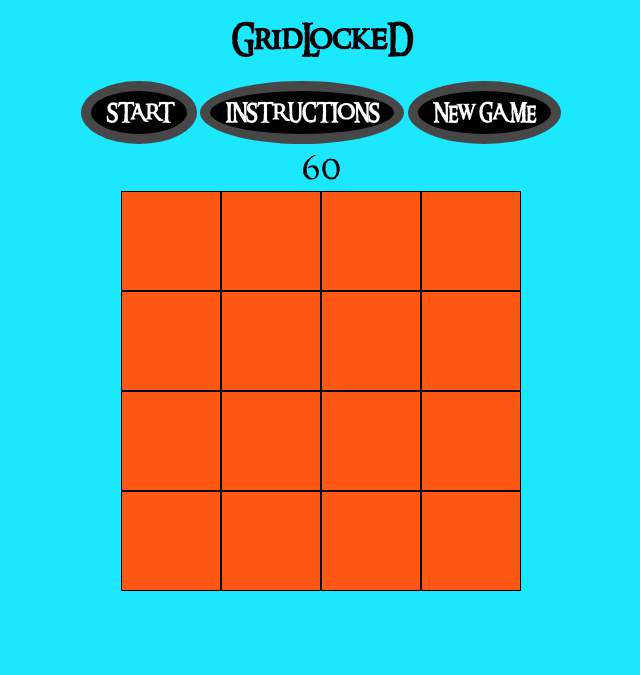
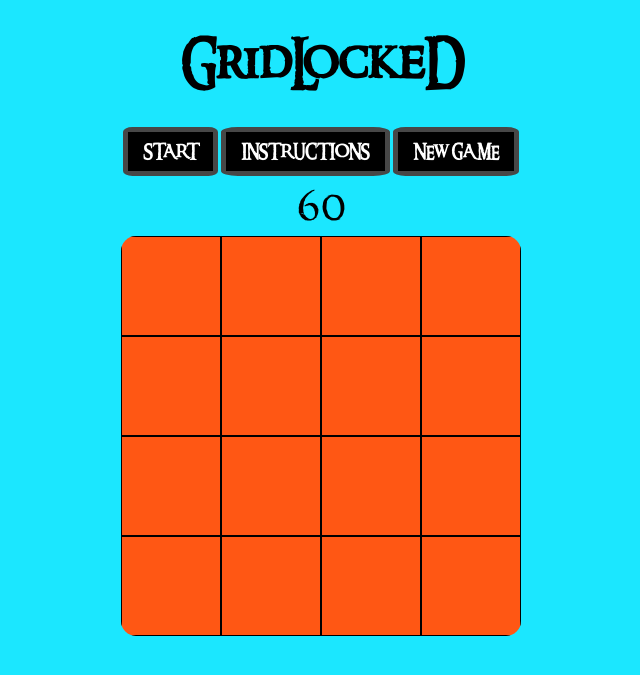
Before and after one commit to adjknowles/WDI-Project-1, a PHP site: page / in a window 1280 px wide. Shown: the top 675 px of the page, without its empty margins (319-959 px from the left). Run offline with PHP 8.4, Linux system fonts and the light colour scheme; some libraries are stand-ins or nearby versions.

Commit message:
Changed some CSS styling

```diff
--- a/css/style.css
+++ b/css/style.css
@@ -11,6 +11,7 @@ body {
 
 h1 {
   text-align: center;
+  font-size: 50px;
 }
 
 ul {
@@ -24,6 +25,7 @@ font-size: 60px;
   padding: 0;
   overflow: hidden;
   background-color: #FF5714;
+  border-radius: 15px;
 }
 
 .grid li {
@@ -41,20 +43,20 @@ li:hover {
 
 button {
   background: #000000;
-  border: 10px solid #474747;
+  border: 5px solid #474747;
   color: white;
 /*  border: none;*/
   padding: 10px 15px;
   font-size: 1.2em;
   font-family: monospace;
   font-weight: bold;
-  border-radius: 100%;
+  border-radius: 10%;
 }
 
 #start {
   color: white;
   padding: 10px 15px;
-  font-size: 1.2em;
+  font-size: 1em;
   font-family: monospace;
   font-weight: bold;
   font-family: ringbearer;
@@ -63,7 +65,7 @@ button {
 #newgame {
   color: white;
   padding: 10px 15px;
-  font-size: 1.2em;
+  font-size: 1em;
   font-family: monospace;
   font-weight: bold;
   font-family: ringbearer;
@@ -72,10 +74,14 @@ button {
 #instructions {
   color: white;
   padding: 10px 15px;
-  font-size: 1.2em;
+  font-size: 1em;
   font-family: monospace;
   font-weight: bold;
   font-family: ringbearer;
+}
+
+#question {
+  font-size: 40px;
 }
 
 .guessing {
@@ -87,5 +93,5 @@ button {
 }
 
 #timer {
-  font-size: 40px;
+  font-size: 50px;
 }
```
